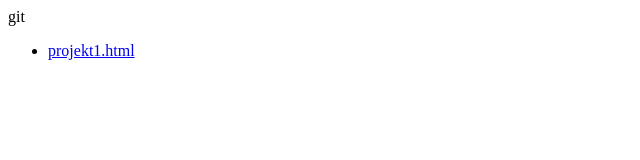
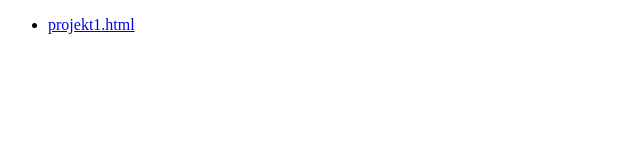
Before and after one commit to MarwaELS/-Register-Form, a plain HTML site: page index.html in a window 1280 px wide. Shown: the whole page, without its empty margins (0-640 px from the left). Drawn offline with Linux system fonts and the light colour scheme.

Commit message:
first commit

```diff
--- a/index.html
+++ b/index.html
@@ -7,7 +7,7 @@
     <title>Document</title>
 </head>
 <body>
-    <test>    git
+    <test>
            <ul>
 
         <li><a href="projekt1.html">projekt1.html</a></li>
```
Also changed, not shown: 1 other file.
